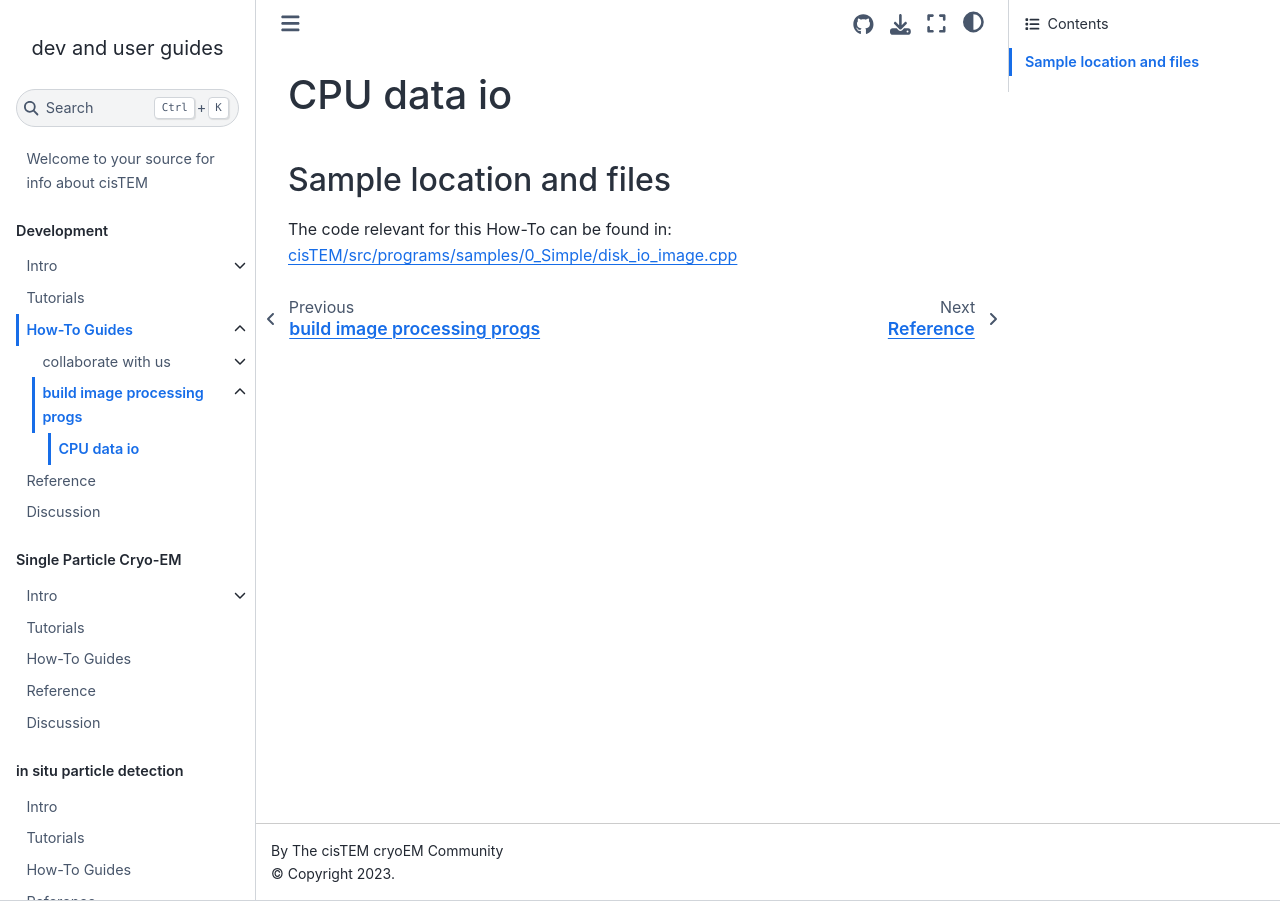
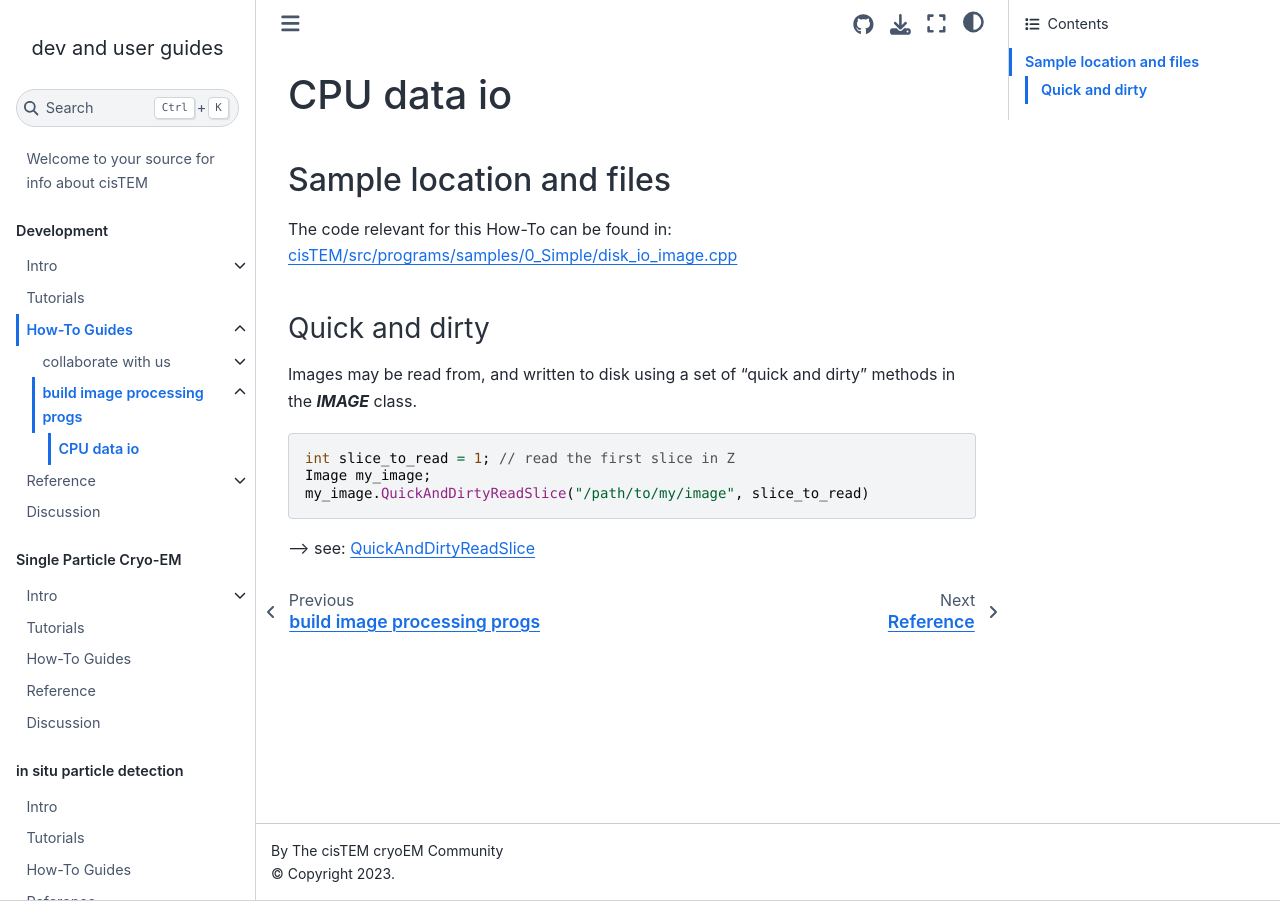
Before and after one commit to cistem-org/developmental-docs, a Jupyter Book: the page built from docs/dev/howto/ImageProcessing/cpu_data_io.md, in a window 1280 px wide. Built offline with Jupyter Book 1.0.4 settings and Sphinx 7.4.7 and the Sphinx Book theme 1.1.4, drawn with Linux system fonts in a browser that asks for light colours.

Commit message:
Working out how to link up and get enough (but not too much) detail in the refernce setction

````diff
--- a/_toc.yml
+++ b/_toc.yml
@@ -22,6 +22,10 @@
         sections:
           - file: docs/dev/howto/ImageProcessing/cpu_data_io
   - file: docs/dev/reference/reference
+    sections:
+      - file: docs/dev/reference/alphabetical
+      - file: docs/dev/reference/classes/intro
+
   - file: docs/dev/discussions/discussions
 
 - part: Single Particle Cryo-EM
--- a/docs/dev/howto/ImageProcessing/cpu_data_io.md
+++ b/docs/dev/howto/ImageProcessing/cpu_data_io.md
@@ -4,3 +4,17 @@
 ## Sample location and files
 
 The code relevant for this How-To can be found in: [cisTEM/src/programs/samples/0_Simple/disk_io_image.cpp](https://github.com/bHimes/cisTEM_downstream_bah/blob/development/src/programs/samples/0_Simple/disk_io_image.cpp)
+
+### Quick and dirty
+
+Images may be read from, and written to disk using a set of "quick and dirty" methods in the ***IMAGE*** class.
+
+```java
+int slice_to_read = 1; // read the first slice in Z
+Image my_image;
+my_image.QuickAndDirtyReadSlice("/path/to/my/image", slice_to_read)
+```
+--> see: [QuickAndDirtyReadSlice](../../reference/classes/Image/QuickAndDirtyReadSlice.md)
+ %        [QuickAndDirtyReadSlices]()
+ %       [QuickAndDirtyWriteSlice]()
+ %        [QuickAndDirtyWriteSlices]()
````
Also changed, not shown: docs/dev/howto/Collaboration/intro.md (+1 -0 lines), docs/dev/reference/alphabetical.md (added, +4 -0 lines), docs/dev/reference/classes/Image/QuickAndDirtyReadSlice.md (added, +5 -0 lines), docs/dev/reference/classes/MRCFile/MRCFile.md (added, +68 -0 lines), docs/dev/reference/classes/MRCFile/ReadSliceFromDisk.md (added, +1 -0 lines), docs/dev/reference/classes/intro.md (added, +13 -0 lines).
